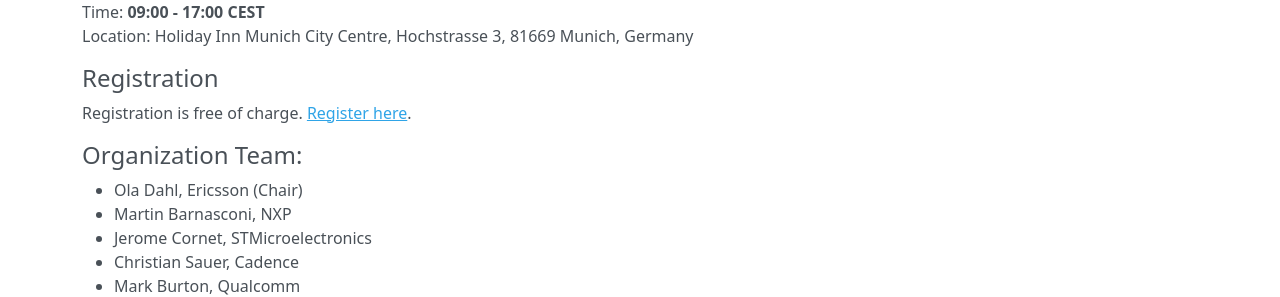
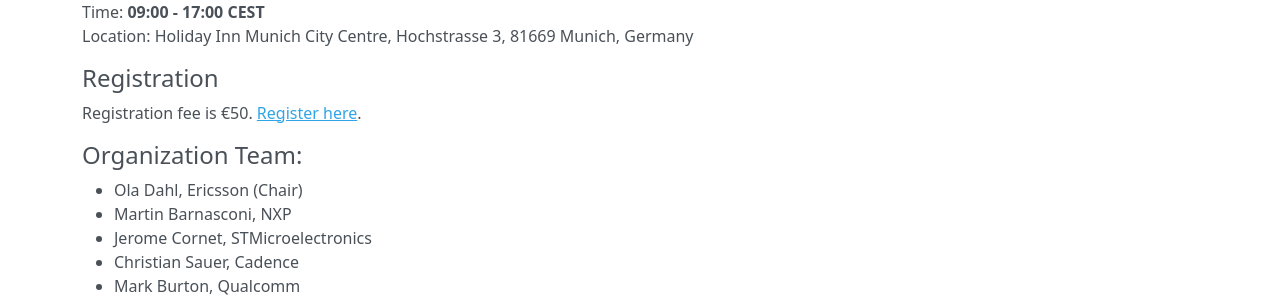
Before and after one commit to accellera-official/systemc.org, an MkDocs documentation site: the page built from docs/events/sced2022.md, in a window 1280 px wide and 900 px high. Shown: the part 421-718 px from the top of the window. Built offline with MkDocs 1.6.1, drawn with Linux system fonts in a browser that asks for light colours; nearby versions of some CDN libraries.

Commit message:
fix registration fee
Signed-off-by: Martin Barnasconi <martin.barnasconi@nxp.com>

```diff
--- a/docs/events/sced2022.md
+++ b/docs/events/sced2022.md
@@ -16,7 +16,7 @@
 
 ## Registration
 
-Registration is free of charge. [Register here](https://dvcon-europe.org/registration/).
+Registration fee is €50. [Register here](https://dvcon-europe.org/registration/).
 
 ## Organization Team:
 
```
